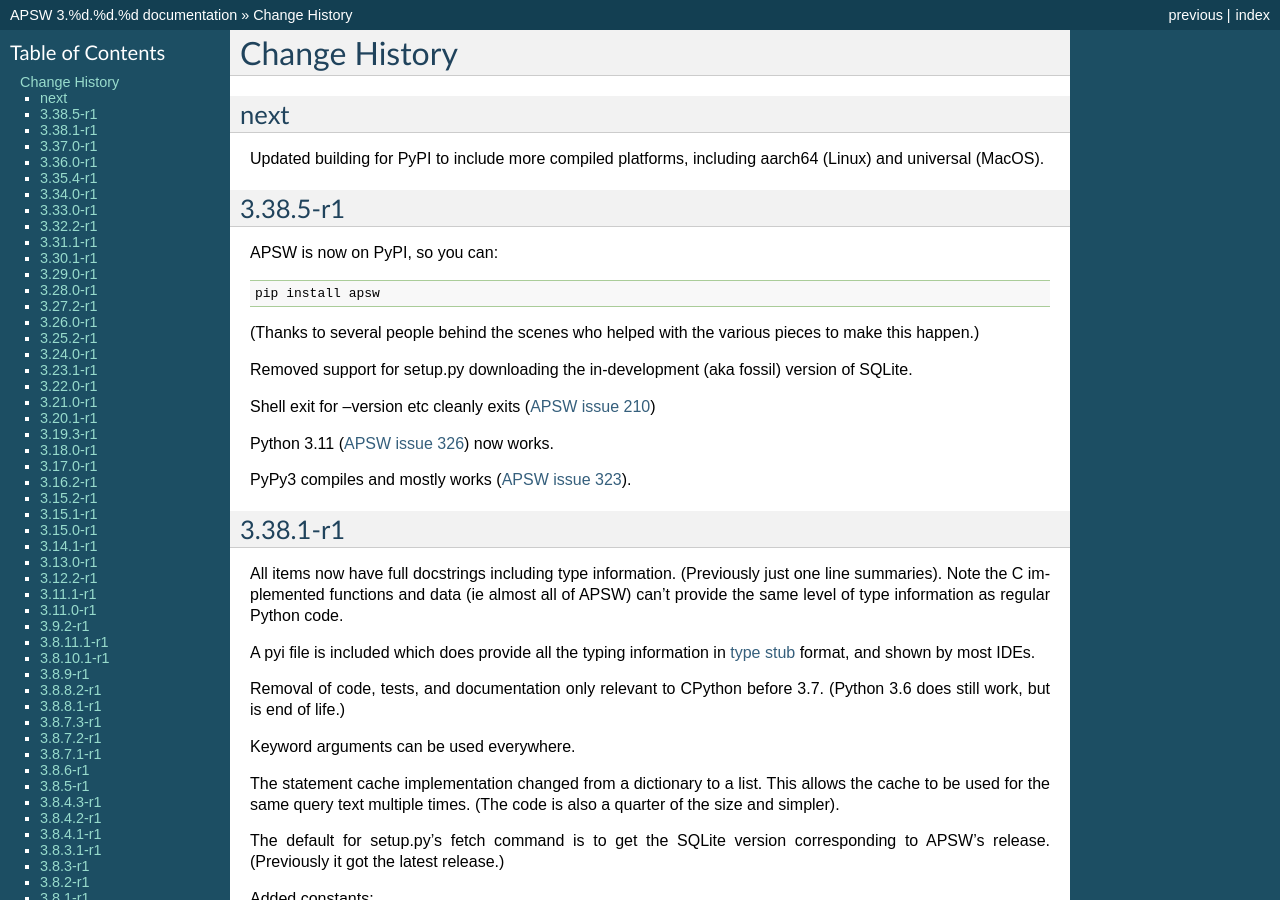
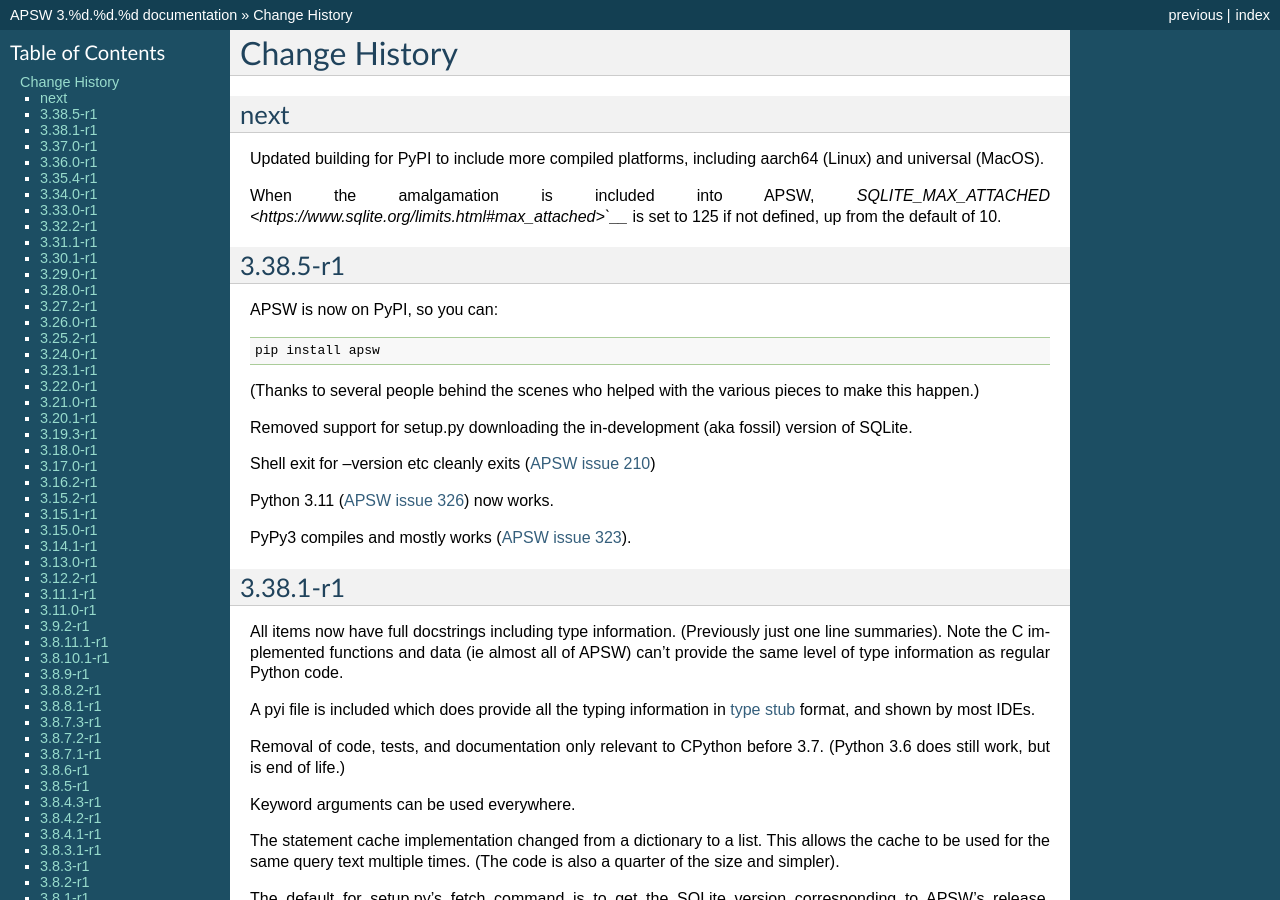
Before and after one commit to rogerbinns/apsw, a Sphinx documentation site: the page built from doc/changes.rst, in a window 1280 px wide and 900 px high. Built offline with Sphinx 7.4.7, drawn with Linux system fonts in a browser that asks for light colours; pages that are not in the unit, such as notebooks, are missing from menus; the version number is read from the project's files by our own code.

Commit message:
Bump attached limits when including the amalgamation
This primarily helps those using PyPI binary builds, for whom
recompilation will be a pain.  See also #339

```diff
--- a/doc/changes.rst
+++ b/doc/changes.rst
@@ -8,6 +8,9 @@
 Updated building for PyPI to include more compiled platforms,
 including aarch64 (Linux) and universal (MacOS).
 
+When the amalgamation is included into APSW, `SQLITE_MAX_ATTACHED
+<https://www.sqlite.org/limits.html#max_attached>`__` is set to 125 if
+not defined, up from the default of 10.
 
 3.38.5-r1
 =========
```
Also changed, not shown: 1 other file.
